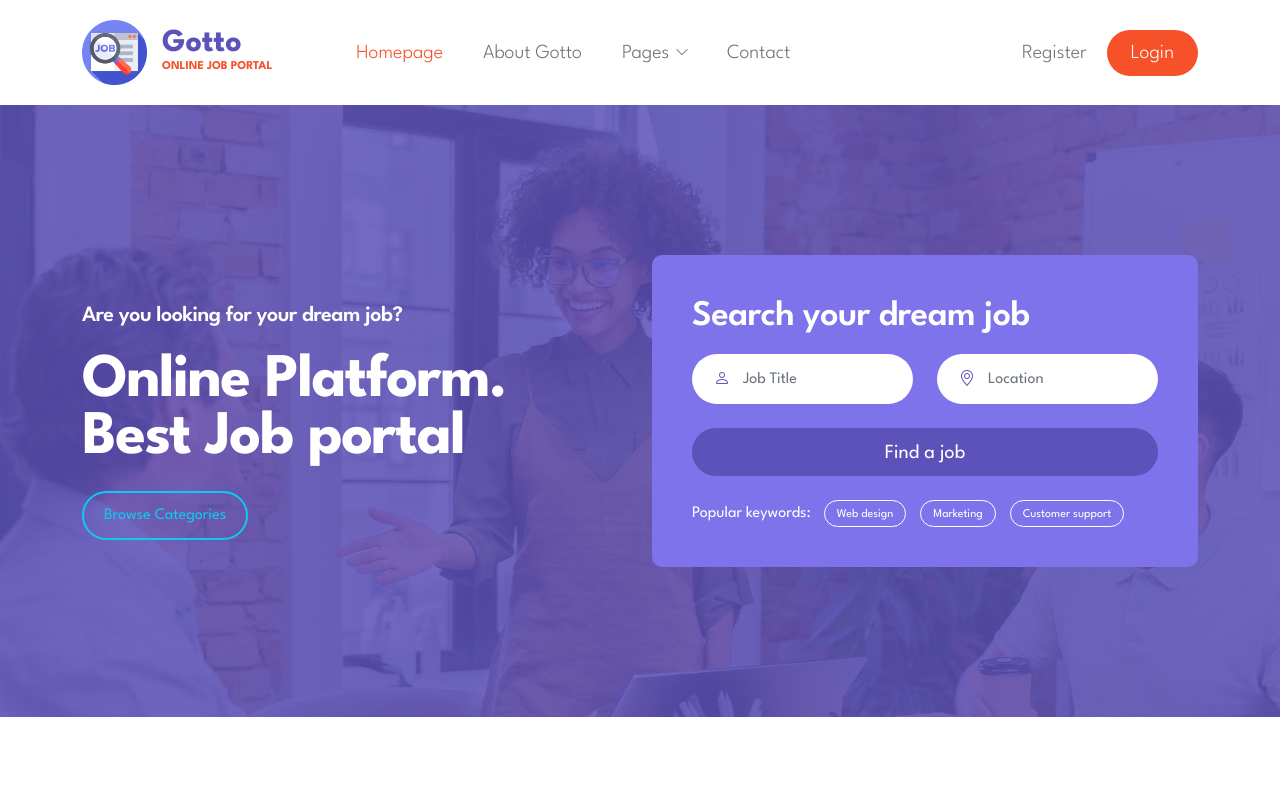
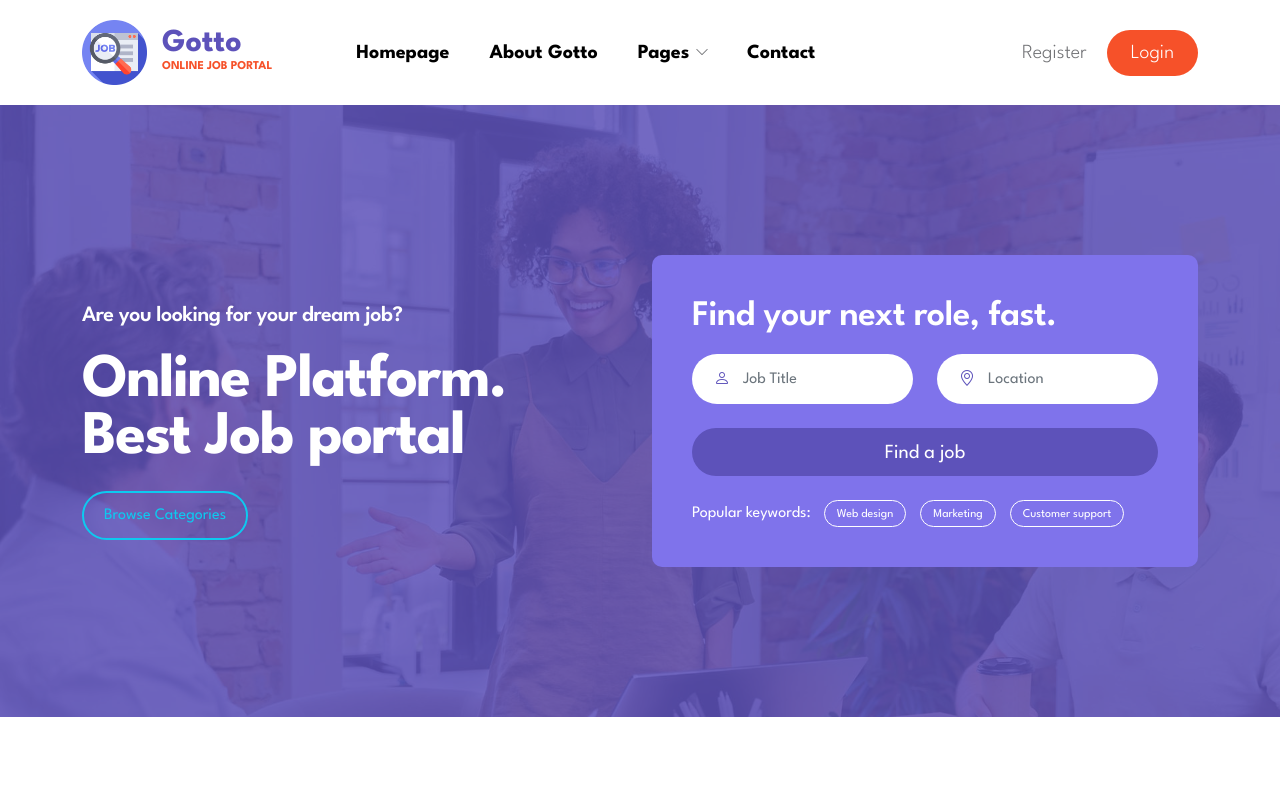
Before and after one commit to ibikadaeze/Gotto_project_Adaeze, a plain HTML site: page index.html in a window 1280 px wide. Shown: the top 800 px of the page. Drawn offline with Linux system fonts and the light colour scheme.

Commit message:
adjusted hero tagline and job board typography

```diff
--- a/index.html
+++ b/index.html
@@ -57,15 +57,16 @@ Bootstrap 5 HTML CSS Template
                 <div class="collapse navbar-collapse" id="navbarNav">
                     <ul class="navbar-nav align-items-center ms-lg-5">
                         <li class="nav-item">
-                            <a class="nav-link active" href="index.html">Homepage</a>
+                            <a class="nav-link active" href="index.html">  <span style="color: black; font-weight: bold;">Homepage</span> </a>
                         </li>
 
                         <li class="nav-item">
-                            <a class="nav-link" href="about.html">About Gotto</a>
+                            <a class="nav-link" href="about.html"> <span style="color: black; font-weight: bold;">About Gotto</span></a>
                         </li>
 
                         <li class="nav-item dropdown">
-                            <a class="nav-link dropdown-toggle" href="#" id="navbarLightDropdownMenuLink" role="button" data-bs-toggle="dropdown" aria-expanded="false">Pages</a>
+                            <a class="nav-link dropdown-toggle" href="#" id="navbarLightDropdownMenuLink" role="button" data-bs-toggle="dropdown" aria-expanded="false">
+                                 <span style="color: black; font-weight: bold;">Pages</span></a>
 
                             <ul class="dropdown-menu dropdown-menu-light" aria-labelledby="navbarLightDropdownMenuLink">
                                 <li><a class="dropdown-item" href="job-listings.html">Job Listings</a></li>
@@ -75,7 +76,7 @@ Bootstrap 5 HTML CSS Template
                         </li>
 
                         <li class="nav-item">
-                            <a class="nav-link" href="contact.html">Contact</a>
+                            <a class="nav-link" href="contact.html"> <span style="color: black; font-weight: bold;">Contact</span></a>
                         </li>
 
                         <li class="nav-item ms-lg-auto">
@@ -110,7 +111,7 @@ Bootstrap 5 HTML CSS Template
 
                         <div class="col-lg-6 col-12">
                             <form class="custom-form hero-form" action="#" method="get" role="form">
-                                <h3 class="text-white mb-3">Search your dream job</h3>
+                                <h3 class="text-white mb-3">Find your next role, fast.</h3>
 
                                 <div class="row">
                                     <div class="col-lg-6 col-md-6 col-12">
@@ -307,7 +308,7 @@ Bootstrap 5 HTML CSS Template
                                 <div class="job-body d-flex flex-wrap flex-auto align-items-center ms-4">
                                     <div class="mb-3">
                                         <h4 class="job-title mb-lg-0">
-                                            <a href="job-details.html" class="job-title-link">Technical Lead</a>
+                                            <a href="job-details.html" class="job-title-link"><span style="font-size: 45px; font-weight: bold;">Technical Lead</span></a>
                                         </h4>
 
                                         <div class="d-flex flex-wrap align-items-center">
@@ -352,7 +353,7 @@ Bootstrap 5 HTML CSS Template
                                 <div class="job-body d-flex flex-wrap flex-auto align-items-center ms-4">
                                     <div class="mb-3">
                                         <h4 class="job-title mb-lg-0">
-                                            <a href="job-details.html" class="job-title-link">Business Director</a>
+                                            <a href="job-details.html" class="job-title-link"><span style="font-size: 45px; font-weight: bold;">Business Director</span></a>
                                         </h4>
 
                                         <div class="d-flex flex-wrap align-items-center">
```
